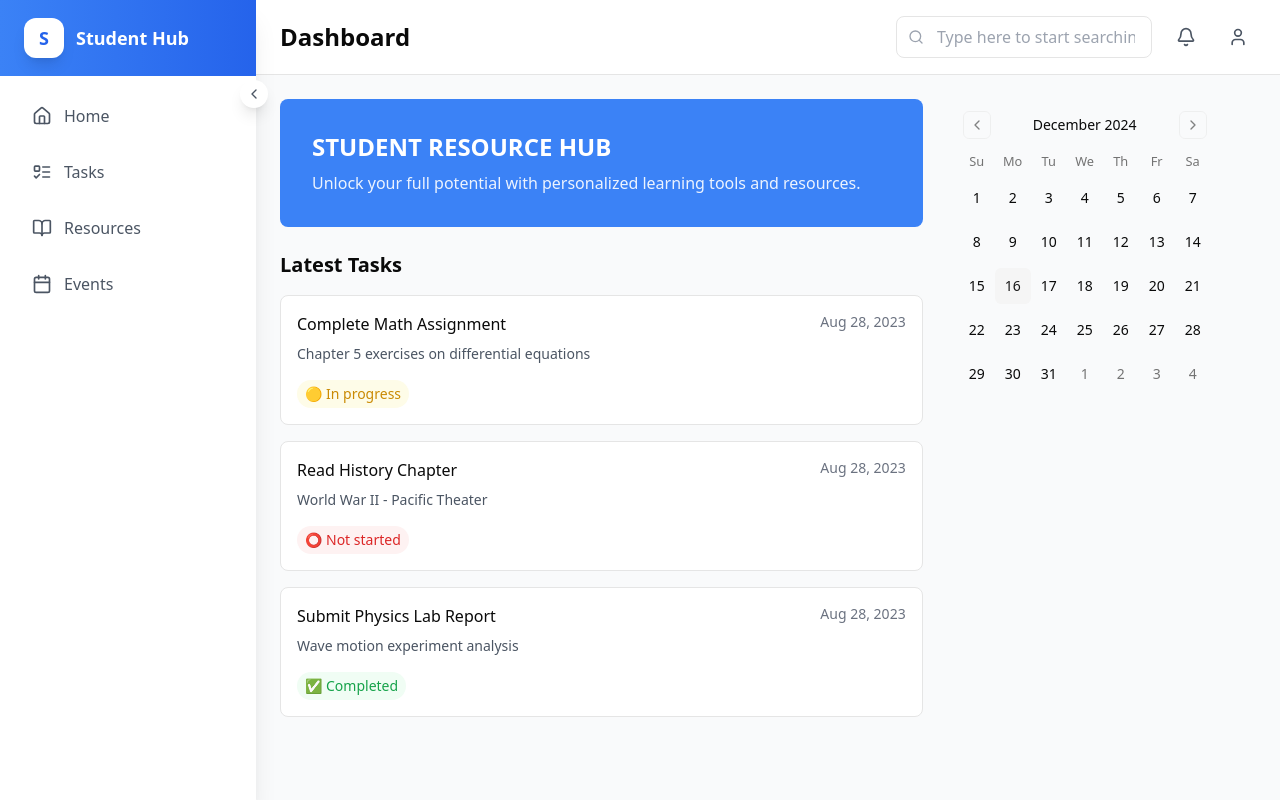
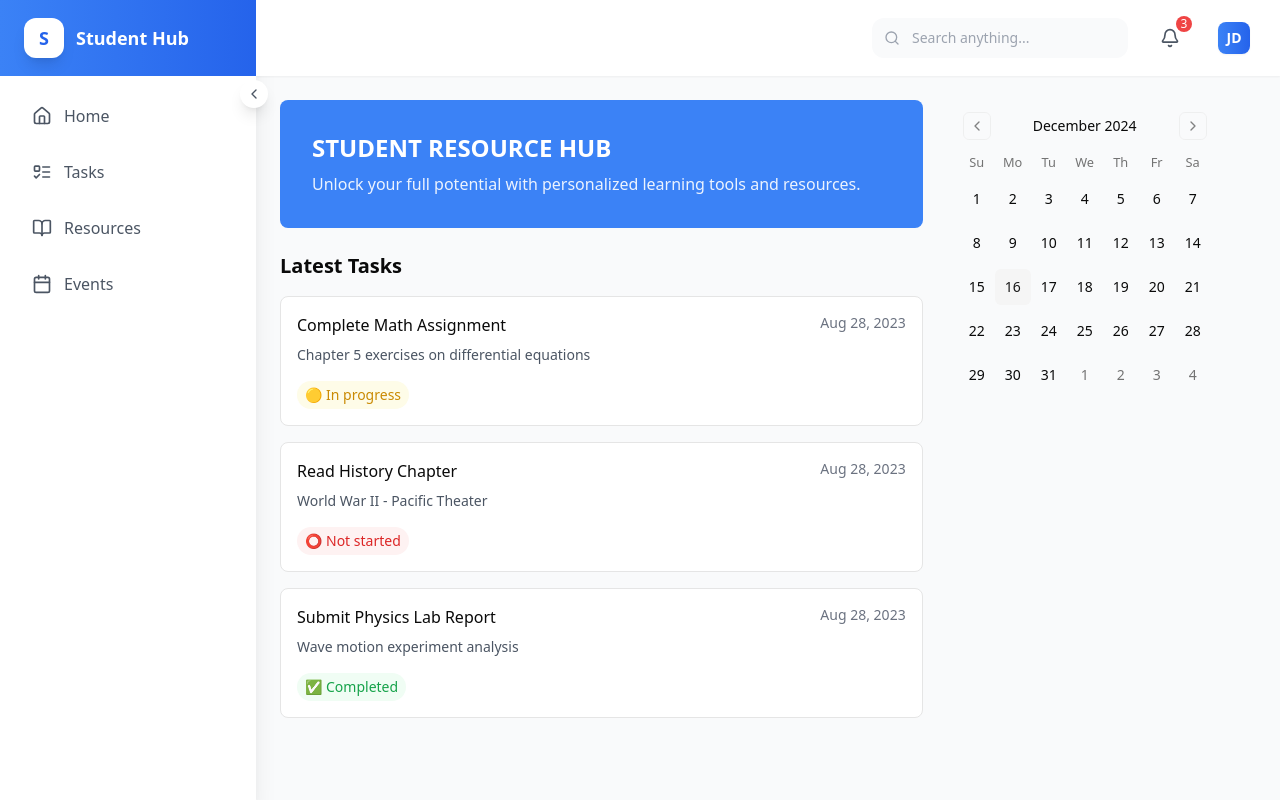
Before and after one commit to szeedneigh/learn-vanguard, a React (Vite) app: page /dashboard in a window 1280 px wide. Built offline with nearby package versions, Linux system fonts and the light colour scheme.

Commit message:
Modify: topbar v2

```diff
--- a/src/components/Topbar.jsx
+++ b/src/components/Topbar.jsx
@@ -1,29 +1,105 @@
-import { Bell, Search, User } from 'lucide-react';
+import { useState } from 'react';
+import { Bell, Search, X } from 'lucide-react';
+import { cn } from '@/lib/utils';
+import ProfileModal from './ProfileModal';
 
 const Topbar = () => {
+  const [isSearchFocused, setIsSearchFocused] = useState(false);
+  const [searchValue, setSearchValue] = useState('');
+  const [showProfileModal, setShowProfileModal] = useState(false);
+
+  const notifications = 3;
+
   return (
-    <div className="bg-white border-b px-6 py-4">
+    <>
+      <div className="bg-white shadow-sm px-6 py-4 sticky top-0 z-50">
         <div className="flex justify-between items-center">
-        <h1 className="text-2xl font-bold">Dashboard</h1>
-        <div className="flex items-center space-x-4">
+          {/* Left side - Title */}
+          <div className="flex items-center">
+            {/* <h1 className="text-2xl font-bold bg-gradient-to-r from-blue-600 to-blue-400 bg-clip-text text-transparent">
+              Dashboard
+            </h1> */}
+          </div>
+
+          {/* Right side - Search and Actions */}
+          <div className="flex items-center space-x-6">
+            {/* Search Bar */}
             <div className="relative">
-            <Search className="absolute left-3 top-1/2 transform -translate-y-1/2 text-gray-400 h-4 w-4" />
+              <div className={cn(
+                "relative flex items-center transition-all duration-300",
+                isSearchFocused ? "w-96" : "w-64"
+              )}>
+                <Search className={cn(
+                  "absolute left-3 transition-colors duration-200",
+                  isSearchFocused ? "text-blue-500" : "text-gray-400",
+                  "h-4 w-4"
+                )} />
                 <input
                   type="text"
-              placeholder="Type here to start searching..."
-              className="pl-10 pr-4 py-2 border rounded-lg w-64 focus:outline-none focus:ring-2 focus:ring-blue-500"
+                  value={searchValue}
+                  onChange={(e) => setSearchValue(e.target.value)}
+                  placeholder="Search anything..."
+                  className={cn(
+                    "pl-10 pr-10 py-2.5 w-full",
+                    "rounded-xl bg-gray-50",
+                    "text-sm text-gray-900 placeholder:text-gray-400",
+                    "transition-all duration-200",
+                    "focus:outline-none focus:ring-2 focus:ring-blue-500/20 focus:bg-white",
+                    "hover:bg-gray-100 focus:hover:bg-white"
+                  )}
+                  onFocus={() => setIsSearchFocused(true)}
+                  onBlur={() => setIsSearchFocused(false)}
                 />
+                {searchValue && (
+                  <button
+                    onClick={() => setSearchValue('')}
+                    className="absolute right-3 p-1 hover:bg-gray-200 rounded-full transition-colors duration-200"
+                  >
+                    <X className="h-3 w-3 text-gray-400" />
+                  </button>
+                )}
               </div>
-          <button className="p-2 hover:bg-gray-100 rounded-full">
-            <Bell className="h-5 w-5 text-gray-600" />
+            </div>
+
+            {/* Notification Button */}
+            <div className="relative">
+              <button className={cn(
+                "p-2 rounded-xl transition-all duration-200",
+                "hover:bg-gray-100 active:bg-gray-200",
+                "group relative"
+              )}>
+                <Bell className="h-5 w-5 text-gray-600 group-hover:text-gray-800 transition-colors duration-200" />
+                {notifications > 0 && (
+                  <span className="absolute -top-1 -right-1 h-4 w-4 bg-red-500 rounded-full flex items-center justify-center">
+                    <span className="text-white text-xs font-medium">{notifications}</span>
+                  </span>
+                )}
               </button>
-          <button className="p-2 hover:bg-gray-100 rounded-full">
-            <User className="h-5 w-5 text-gray-600" />
+            </div>
+
+            {/* Profile Button */}
+            <button
+              onClick={() => setShowProfileModal(true)}
+              className={cn(
+                "flex items-center space-x-2 p-1.5 rounded-xl transition-all duration-200",
+                "hover:bg-gray-100 active:bg-gray-200"
+              )}
+            >
+              <div className="w-8 h-8 rounded-lg bg-gradient-to-r from-blue-500 to-blue-600 flex items-center justify-center shadow-sm">
+                <span className="text-white text-sm font-semibold">JD</span>
+              </div>
             </button>
           </div>
         </div>
       </div>
-  )
-}
 
-export default Topbar
+      {/* Profile Modal */}
+      <ProfileModal
+        isOpen={showProfileModal}
+        onClose={() => setShowProfileModal(false)}
+      />
+    </>
+  );
+};
+
+export default Topbar;
```
Lines whose indentation alone changed are shown as unchanged.
